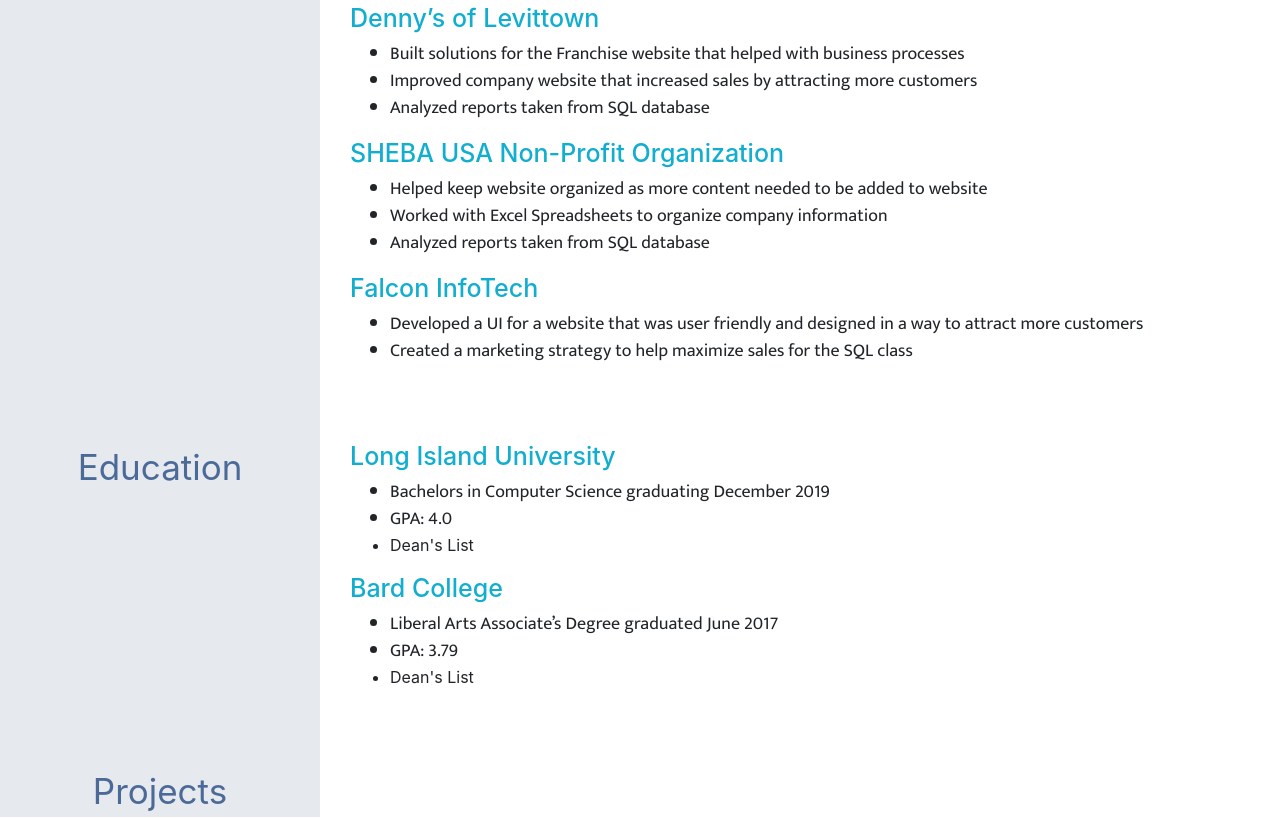
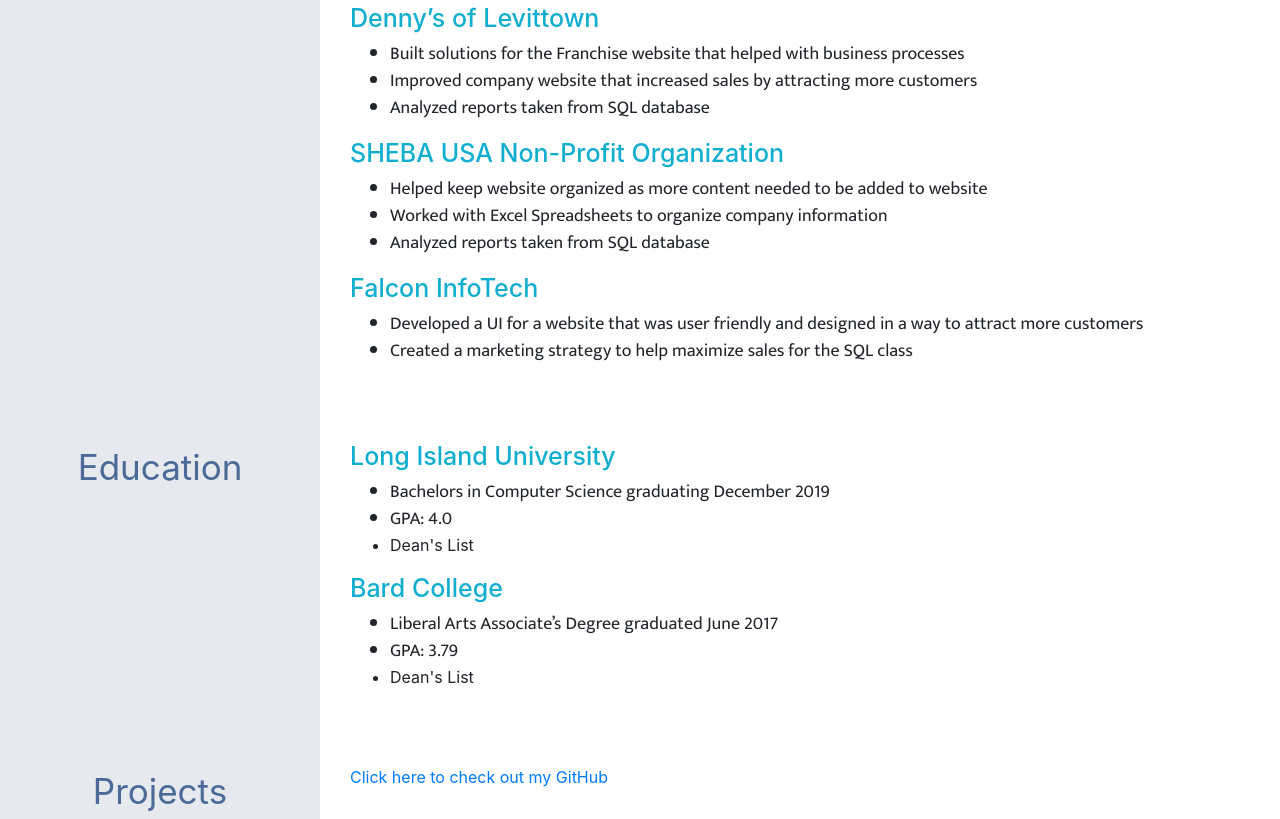
Before and after one commit to isbatullah/ResumeSite, a plain HTML site: page index.html in a window 1280 px wide. Shown: the part 999-1818 px from the top of the page. Drawn offline with nearby package versions, Linux system fonts and the light colour scheme; a web font is replaced by a local one.

Commit message:
Update index

```diff
--- a/index.html
+++ b/index.html
@@ -304,7 +304,7 @@ div#contactCard{
         Projects
       </div>
       <div id="rightPage7" class="col-sm-9">
-        <a href="github.com/isbatullah>Click here to check out my GitHub</a>
+        <a href="github.com/isbatullah">Click here to check out my GitHub</a>
       </div>
     </div>
   </div>
```
